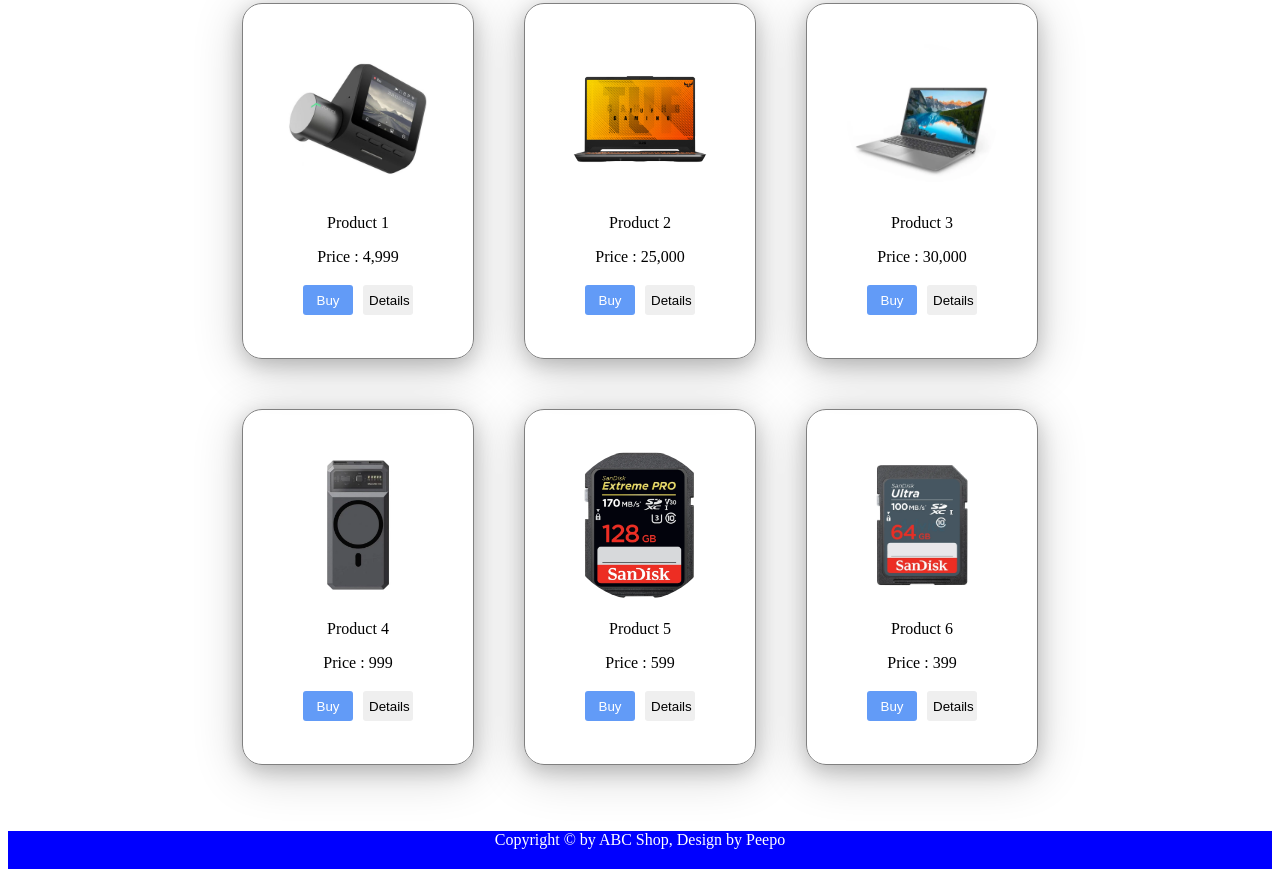
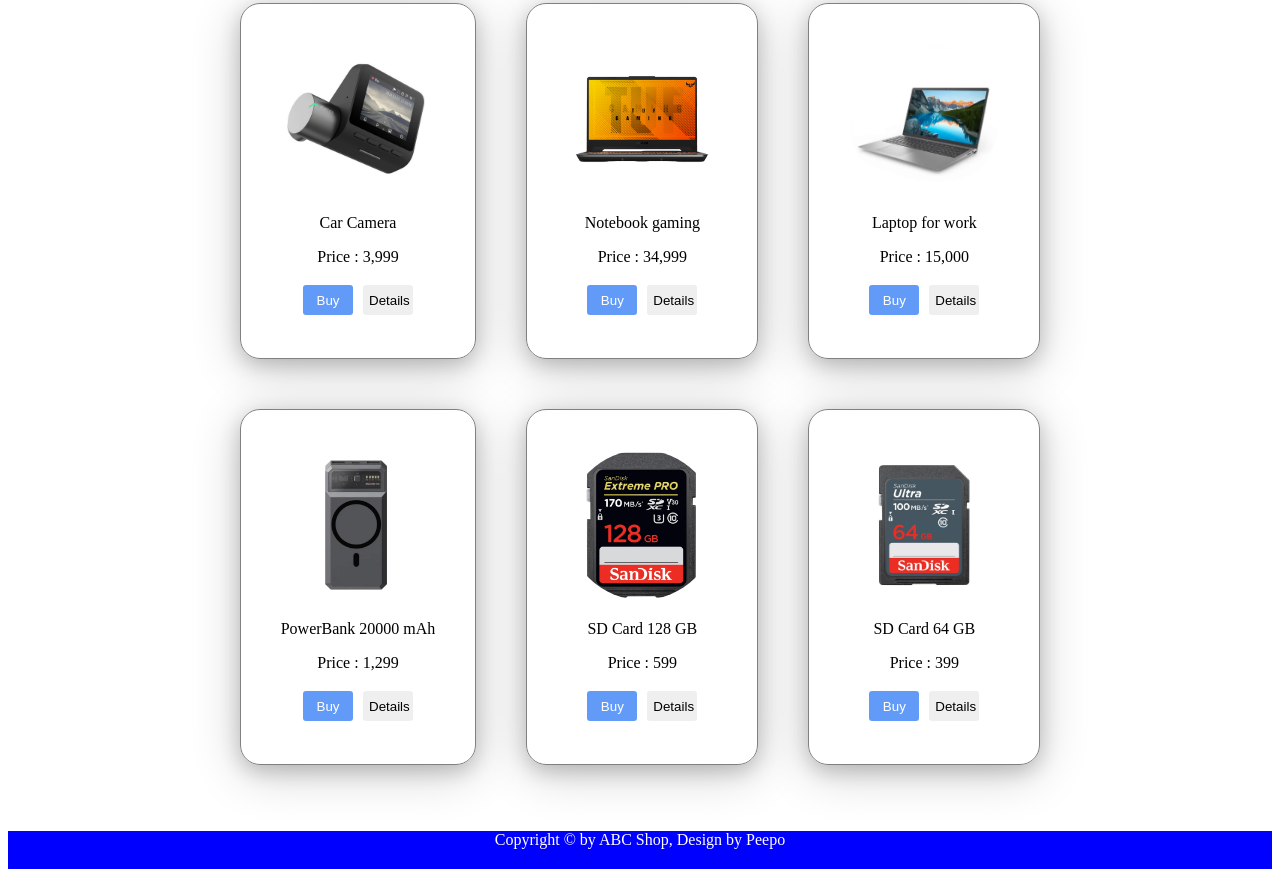
Before and after one commit to ProPannawatt/FEBC2, a plain HTML site: page FEBC-DAY12-HW.html in a window 1280 px wide. Shown: the part 317-1186 px from the top of the page. Drawn offline with Linux system fonts and the light colour scheme.

Commit message:
Update Product Details
Update name, price

```diff
--- a/FEBC-DAY12-HW.html
+++ b/FEBC-DAY12-HW.html
@@ -29,12 +29,12 @@
             </div>
             <div class="body-content-item-name">
                 <p>
-                    Product 1
+                    Car Camera
                 </p>
             </div>
             <div class="body-content-item-price">
                 <p>
-                    Price : 4,999
+                    Price : 3,999
                 </p>
             </div>
             <div class="body-content-item-input">
@@ -48,12 +48,12 @@
             </div>
             <div class="body-content-item-name">
                 <p>
-                    Product 2
+                    Notebook gaming
                 </p>
             </div>
             <div class="body-content-item-price">
                 <p>
-                    Price : 25,000
+                    Price : 34,999
                 </p>
             </div>
             <div class="body-content-item-input">
@@ -67,12 +67,12 @@
             </div>
             <div class="body-content-item-name">
                 <p>
-                    Product 3
+                    Laptop for work
                 </p>
             </div>
             <div class="body-content-item-price">
                 <p>
-                    Price : 30,000
+                    Price : 15,000
                 </p>
             </div>
             <div class="body-content-item-input">
@@ -86,12 +86,12 @@
             </div>
             <div class="body-content-item-name">
                 <p>
-                    Product 4
+                    PowerBank 20000 mAh
                 </p>
             </div>
             <div class="body-content-item-price">
                 <p>
-                    Price : 999
+                    Price : 1,299
                 </p>
             </div>
             <div class="body-content-item-input">
@@ -105,7 +105,7 @@
             </div>
             <div class="body-content-item-name">
                 <p>
-                    Product 5
+                    SD Card 128 GB
                 </p>
             </div>
             <div class="body-content-item-price">
@@ -124,7 +124,7 @@
             </div>
             <div class="body-content-item-name">
                 <p>
-                    Product 6
+                    SD Card 64 GB
                 </p>
             </div>
             <div class="body-content-item-price">
```
